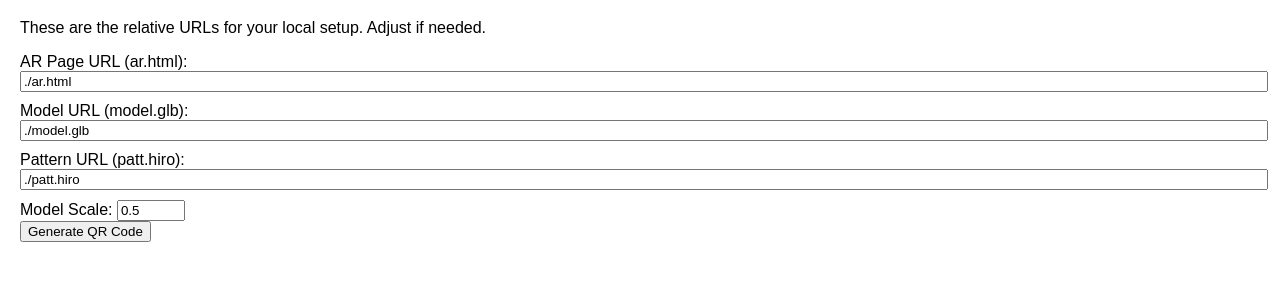
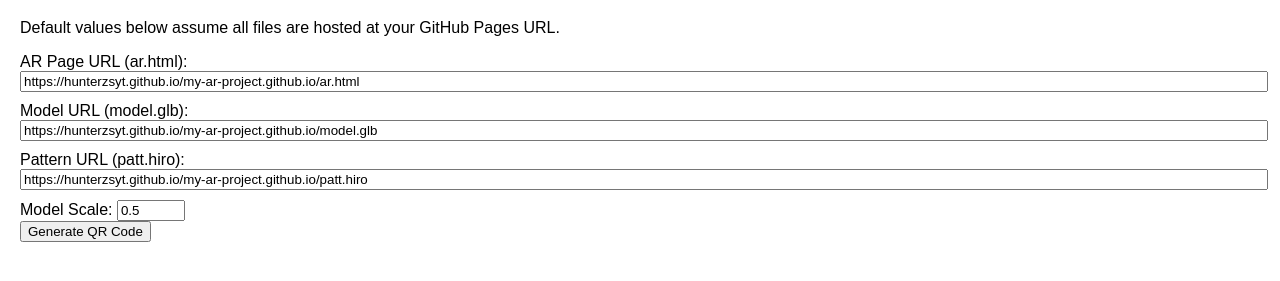
Before and after one commit to HunterZSYT/my-ar-project.github.io, a plain HTML site: page index.html in a window 1280 px wide. Shown: the part 61-342 px from the top of the page. Drawn offline with Linux system fonts and the light colour scheme.

Commit message:
Update 1.1

```diff
--- a/index.html
+++ b/index.html
@@ -1,7 +1,7 @@
 <!DOCTYPE html>
 <html lang="en">
 <head>
-<meta charset="UTF-8" />
+<meta charset="UTF-8">
 <meta name="viewport" content="width=device-width, initial-scale=1.0"/>
 <title>AR QR Code Generator</title>
 <style>
@@ -21,22 +21,27 @@
 <body>
 
 <h1>Generate AR QR Code</h1>
-<p>These are the relative URLs for your local setup. Adjust if needed.</p>
+<p>Default values below assume all files are hosted at your GitHub Pages URL.</p>
 
-<!-- Using relative paths assuming 'ar.html', 'model.glb', 'patt.hiro' are in the same directory as index.html -->
 <label>
   AR Page URL (ar.html):
-  <input type="text" id="arPageUrl" value="./ar.html" style="width:100%;">
+  <input type="text" id="arPageUrl"
+         value="https://hunterzsyt.github.io/my-ar-project.github.io/ar.html"
+         style="width:100%;">
 </label>
 
 <label>
   Model URL (model.glb):
-  <input type="text" id="modelUrl" value="./model.glb" style="width:100%;">
+  <input type="text" id="modelUrl"
+         value="https://hunterzsyt.github.io/my-ar-project.github.io/model.glb"
+         style="width:100%;">
 </label>
 
 <label>
   Pattern URL (patt.hiro):
-  <input type="text" id="patternUrl" value="./patt.hiro" style="width:100%;">
+  <input type="text" id="patternUrl"
+         value="https://hunterzsyt.github.io/my-ar-project.github.io/patt.hiro"
+         style="width:100%;">
 </label>
 
 <label>
@@ -48,7 +53,8 @@
 
 <div id="qrcode"></div>
 
-<script src="./qrcodejs-master/qrcode.min.js"></script>
+<!-- Load the QRCode library -->
+<script src="https://hunterzsyt.github.io/my-ar-project.github.io/qrcodejs-master/qrcode.min.js"></script>
 <script>
 document.getElementById('generateBtn').addEventListener('click', () => {
   const arPage = document.getElementById('arPageUrl').value;
```
Also changed, not shown: ar.html (+1 -1 lines).
